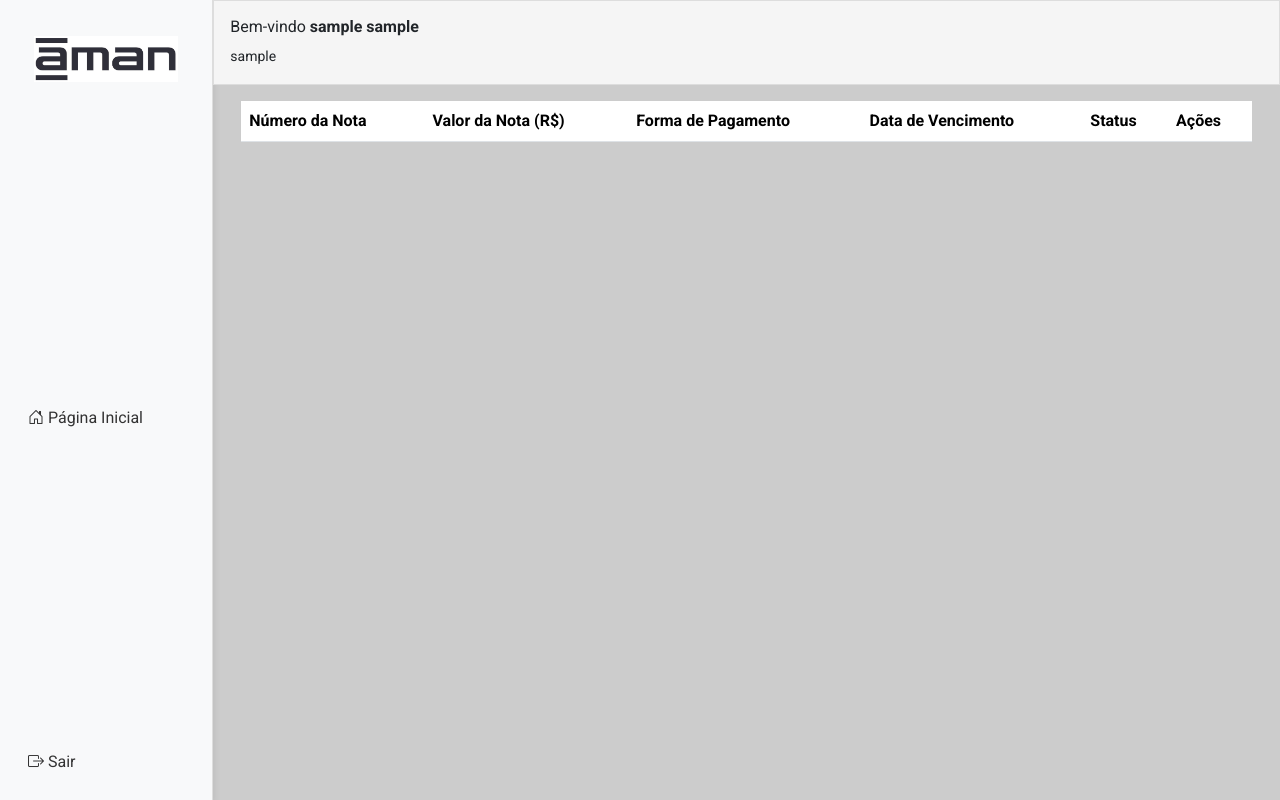
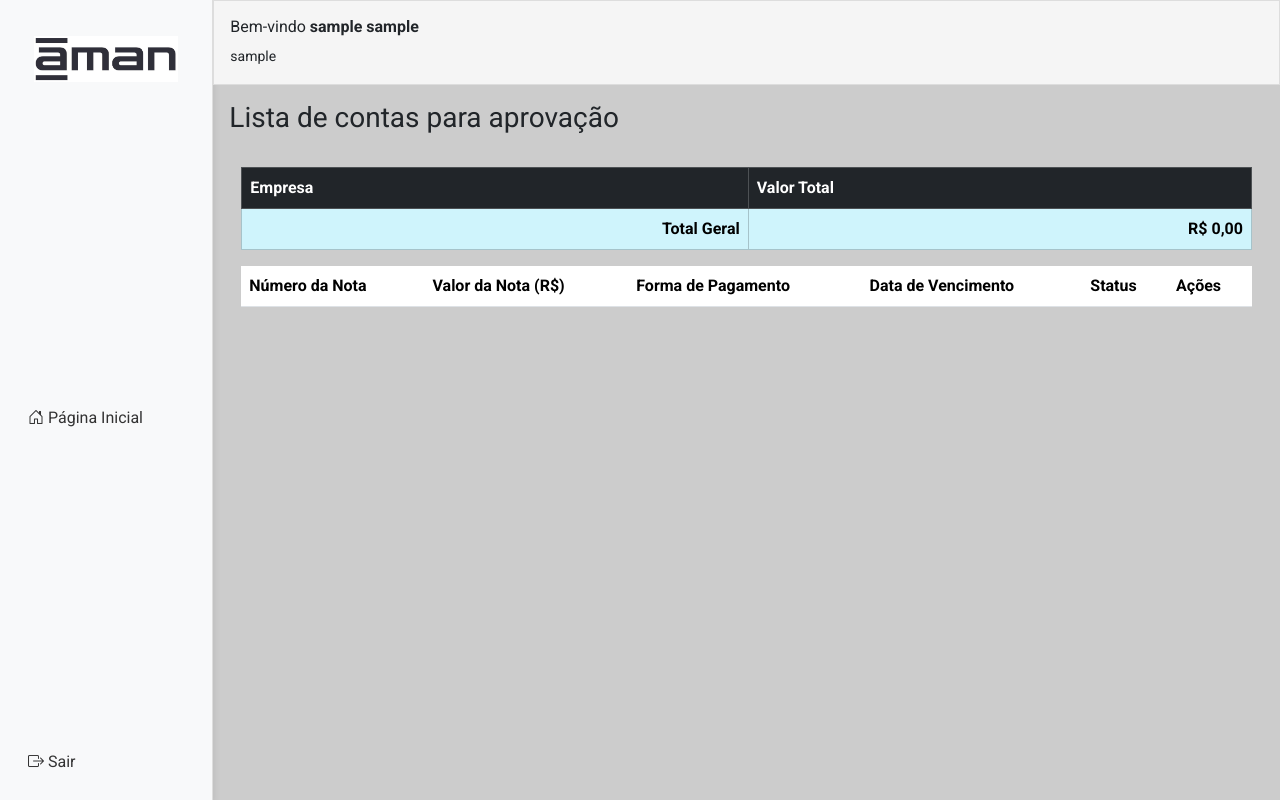
Before and after one commit to JohnyCruz37/gestao-financeira, a Flask app: page /pagina-inicial in a window 1280 px wide. Run offline with Flask 3, Linux system fonts and the light colour scheme; the visitor is signed in with stand-in values (Sample User, id 1); lists and menus that the app fills with data are empty.

Commit message:
adicionado indicadores

```diff
--- a/app/routes/apis/__init__.py
+++ b/app/routes/apis/__init__.py
@@ -22,3 +22,5 @@ from .contas_a_pagar import post_conta_a_pagar,\
                             update_conta_a_pagar_admin
 
 from .contas_pagas import get_contas_pagas
+
+from .indicadores import get_indicadores
--- a/app/routes/pages/pagina_inicial.py
+++ b/app/routes/pages/pagina_inicial.py
@@ -5,6 +5,7 @@ from app.routes.pages import pages
 @pages.route('/pagina-inicial')
 @login_required
 def pagina_inicial():
+
     if current_user.tipo_acesso == 'gerente':
         return redirect(url_for('pages.lancar_conta', id_empresa=current_user.id_empresa))
     return render_template('pages/pagina-inicial.html')
--- /dev/null
+++ b/app/static/js/indicadores.js
@@ -0,0 +1,41 @@
+import AlertaJs from "./alertaJs.js";
+// Função para formatar o valor monetário
+function formatarValor(valor) {
+    return `R$ ${valor.toFixed(2).replace(".", ",")}`;
+}
+// Função para renderizar a tabela
+async function renderizarTabela() {
+    const tabelaCorpo = document.getElementById("tabela-corpo");
+    const totalGeralEl = document.getElementById("total-geral");
+    if (!tabelaCorpo || !totalGeralEl)
+        return;
+    tabelaCorpo.innerHTML = "";
+    let totalGeral = 0;
+    const empresas = await fetchIndicadores();
+    empresas.forEach(empresa => {
+        const linha = `
+            <tr>
+                <td>${empresa.razao_social}</td>
+                <td class="text-end">${formatarValor(empresa.valor)}</td>
+            </tr>
+        `;
+        tabelaCorpo.innerHTML += linha;
+        totalGeral += empresa.valor;
+    });
+    totalGeralEl.textContent = formatarValor(totalGeral);
+}
+document.addEventListener("DOMContentLoaded", renderizarTabela);
+async function fetchIndicadores() {
+    try {
+        const response = await fetch('/api/indicadores');
+        if (!response.ok) {
+            AlertaJs.showAlert('Não foi possível carregar os indicadores', 'danger');
+            throw new Error(`HTTP error! status: ${response.status}`);
+        }
+        return await response.json();
+    }
+    catch (error) {
+        console.error('Error', error);
+        throw error;
+    }
+}
--- a/app/static/js/modalDetalhesConta.js
+++ b/app/static/js/modalDetalhesConta.js
@@ -54,7 +54,7 @@ function formatValue(key, value, id, tipoAcesso) {
         let lista_urls = '';
         const baseUrl = '/uploads/notas_fiscais_uploads';
         value.forEach((url) => {
-            const normalizedPath = encodeURIComponent(url['caminho'].replace(/\\/g, '/').replace(/\.\.\//g, ''));
+            const normalizedPath = url['caminho'].replace(/\\/g, '/').replace(/\.\.\//g, '');
             lista_urls += `<a href="${baseUrl}/${normalizedPath}" target="_blank">Nota</a>` + '<br>';
         });
         return lista_urls;
--- a/app/templates/includes/aside.html
+++ b/app/templates/includes/aside.html
@@ -13,10 +13,10 @@
                 <i class="bi bi-speedometer2"></i> Dashboard
             </a>
             <a class="nav-link" href="{{url_for('pages.empresas')}}">
-                <i class="bi bi-building"></i> Empresas
+                <i class="bi bi-building"></i> Cadastros
             </a>
             <a class="nav-link" href="{{url_for('pages.contas_pagas')}}">
-                <i class="bi bi-check-square"></i> Contas Pagas
+                <i class="bi bi-check-square"></i> Pagamentos
             </a>
             <a class="nav-link" href="#">
                 <i class="bi bi-person-plus"></i> Fornecedores
@@ -24,7 +24,7 @@
         {% endif %}
         {% if current_user.tipo_acesso == 'gerente' or current_user.tipo_acesso == 'admin' %}
             <a class="nav-link" href="{{ url_for('pages.lancar_conta') }}">
-                <i class="bi bi-pencil-square"></i> Lançar Conta
+                <i class="bi bi-pencil-square"></i> Lançamentos
             </a>
         {% endif %}
     </nav>
--- /dev/null
+++ b/app/templates/includes/indicadores.html
@@ -0,0 +1,20 @@
+<div id="indicadores-container" class="container mt-4">
+    <div class="table-responsive">
+        <table id="tabela-indicadores" class="table table-striped table-bordered">
+            <thead class="table-dark">
+                <tr>
+                    <th>Empresa</th>
+                    <th>Valor Total</th>
+                </tr>
+            </thead>
+            <tbody id="tabela-corpo">
+            </tbody>
+            <tfoot>
+                <tr class="table-info">
+                    <td class="text-end fw-bold">Total Geral</td>
+                    <td id="total-geral" class="fw-bold text-end">R$ 0,00</td>
+                </tr>
+            </tfoot>
+        </table>
+    </div>
+</div>
--- a/app/templates/pages/pagina-inicial.html
+++ b/app/templates/pages/pagina-inicial.html
@@ -8,17 +8,13 @@
 <link rel="stylesheet" href="{{url_for('static', filename='css/pagina-principal.css')}}">
 
     <div class="main-pagina-principal">
-        {% if current_user.tipo_acesso == 'admin' %}
-            <h1>Lista de contas para aprovação</h1>
-        {% elif current_user.tipo_acesso == 'financeiro' %}
-            <h1>Lista de contas para serem pagas</h1>
-        {% elif current_user.tipo_acesso == 'gerente' %}
-            <h1>Lista de contas lançadas</h1>
-        {% endif %}
+        <h3>Lista de contas para aprovação</h3>
+        {% include "includes/indicadores.html" %}
         {% include "includes/tabela-conta-a-pagar.html" %}
     </div>
 {% endblock %}
 
 {% block scriptBaseApp %}
     <script type="module" src="{{url_for('static', filename='js/tabelaContaAPagar.js')}}"></script>
+    <script type="module" src="{{url_for('static', filename='js/indicadores.js')}}"></script>
 {% endblock %}
```
Also changed, not shown: app/routes/apis/indicadores.py (added, +15 -0 lines), app/utils/lista_indicadores.py (added, +39 -0 lines), app/notas_fiscais_uploads/notas_fiscais_uploads/12/20/login.png (added).
